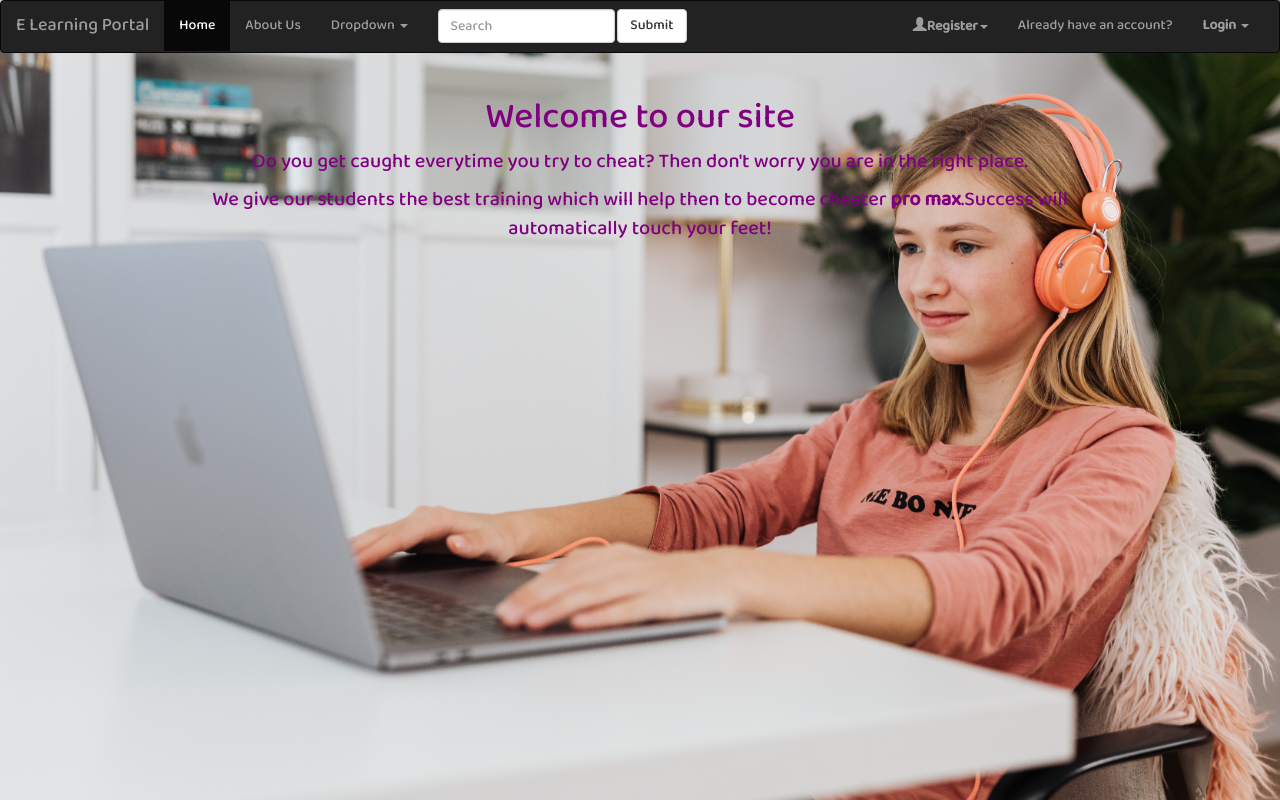
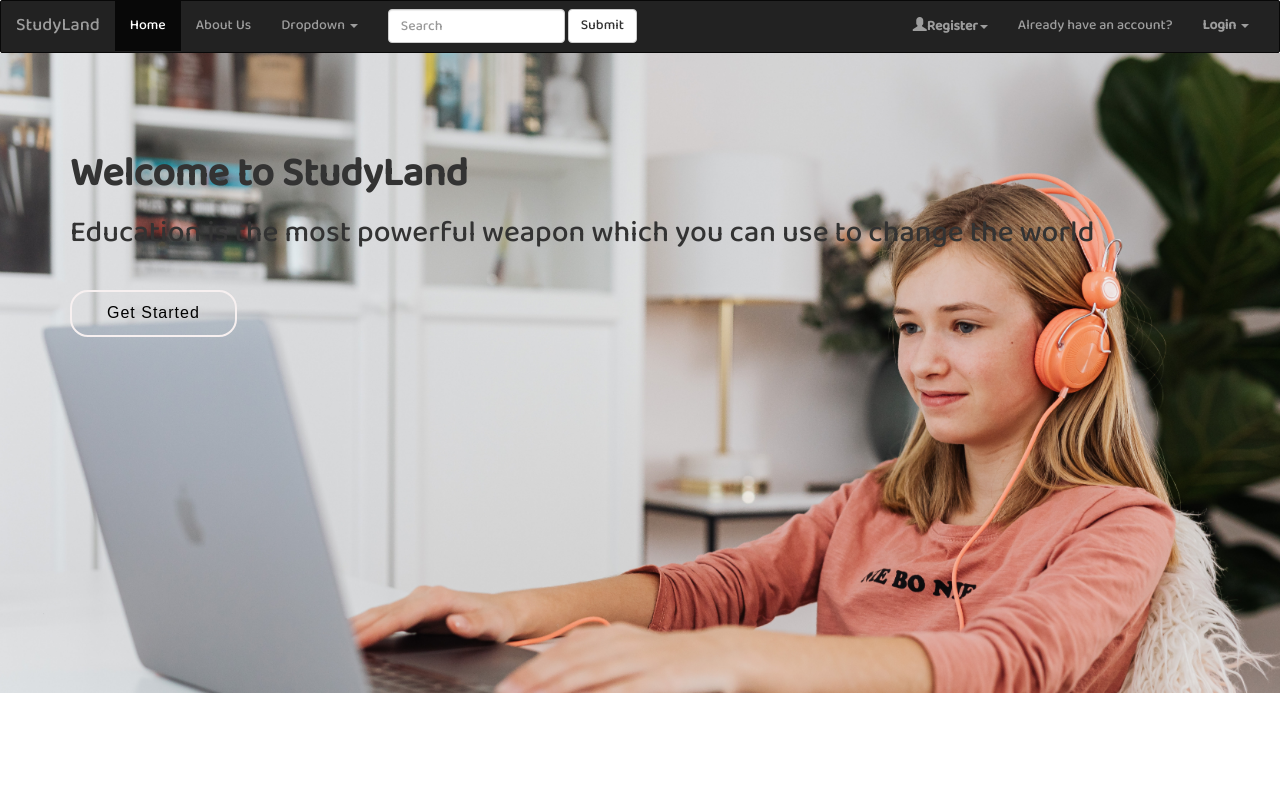
Before and after one commit to sabyasachi27/E-Learning-Portal, a PHP site: page / in a window 1280 px wide. Run offline with PHP 8.4, Linux system fonts and the light colour scheme; some libraries are stand-ins or nearby versions.

Commit message:
change done

```diff
--- a/index.php
+++ b/index.php
@@ -38,7 +38,7 @@
         <span class="icon-bar"></span>
         <span class="icon-bar"></span>
       </button>
-      <a class="navbar-brand" href="index.php">E Learning Portal</a>
+      <a class="navbar-brand" href="index.php">StudyLand</a>
     </div>
 
     <!-- Collect the nav links, forms, and other content for toggling -->
@@ -117,10 +117,16 @@
     </div><!-- /.navbar-collapse -->
   </div><!-- /.container-fluid -->
 </nav>
-<section id="home">
-<h1>Welcome to our site</h1>
-<p>Do you get caught everytime you try to cheat? Then don't worry you are in the right place.</p>
-<p>We give our students the best training which will help then to become cheater <b>pro max</b>.Success will automatically touch your feet!</P>
+
+<!-- ======Start of Home Section====== -->
+<section id="home" class="d-flex align-items-center">
+<div class="container" data-aos="zoom-out" data-aos-delay="100">
+      <h1>Welcome to <span>StudyLand</span></h1>
+      <h2>Education is the most powerful weapon which you can use to change the world</h2>
+      <div class="d-flex">
+        <a href="#" class="btn-get-started">Get Started</a>
+      </div>
+    </div>
 </section>
 </body>
 <!-- this div is for the buttons -->
--- a/student/stud-profile.php
+++ b/student/stud-profile.php
@@ -73,7 +73,7 @@
       <ul>
         <li><i class="fa fa-envelope-o"></i><a href="#">Dashboard</a></li>
         <li><i class="fa fa-pencil-square-o"></i><a href="edit-profile.php">Edit Profile</a></li>
-        <li><i class="fa fa-sign-out"></i><a href="after-logout.php">Logout</a></li>
+        <li><i class="fa fa-sign-out"></i><a href="../index.php">Logout</a></li>
       </ul>
     </div>
     </div><!-- /.navbar-collapse -->
--- a/style.css
+++ b/style.css
@@ -2,10 +2,9 @@
     body {
         margin: 0px;
         padding: 0px;
-        background: url(img/bg.jpg) no-repeat center center fixed;
-        background-size: cover;
         font-family: 'Baloo Bhai 2', cursive;
     }
+
     #login-dp{
         min-width: 250px;
         padding: 14px 14px 0;
@@ -57,14 +56,47 @@
         }
     }
     #home{
-        display: flex;
-        flex-direction: column;
-        text-align: center;
-        justify-content: center;
-        padding: 5px 200px;
-        color: purple;
+        width: 100%;
+        height: 80vh;
+        background: url(img/bg.jpg) top center;
+        background-size: cover;
+        position: relative;
     }
-    section p{
-        font-size: 20px;
-        color:purple;
-    }
+    #home .container {
+        position: relative;
+      }
+   #home .btn-get-started{
+        font-family: "Raleway", sans-serif;
+        font-weight: 500;
+        font-size: 16px;
+        letter-spacing: 1px;
+        display: inline-block;
+        padding: 10px 35px;
+        border-radius: 18px;
+        transition: 0.5s;
+        margin-top: 30px;
+        border: 2px solid rgb(247, 240, 240);
+        color: black;
+   }
+   .btn-get-started:hover{
+        background-color: white;
+   }
+   #home a{
+       text-decoration: none;
+   }
+
+   #home .container{
+    padding-top: 80px;
+}
+@media (min-width: 1024px)
+#home{
+    background-attachment: fixed;
+}
+.navbar{
+    margin-bottom: 0px;
+    border-radius: 2px;
+}
+.container h1{
+    font-weight: 600;
+    font-size: 40px;
+}
--- a/teacher/register-acc-teacher.php
+++ b/teacher/register-acc-teacher.php
@@ -1,4 +1,4 @@
-<?php include_once "./connection.php"; ?>
+<?php include_once "../connection.php"; ?>
 
 <?php
 
@@ -14,7 +14,7 @@
         if($qry_exec)
         {
             echo "Register Successful";
-            header('location: ./loginAs.php');
+            header('location: ../loginAs.php');
         }
         else
         {
--- a/teacher/register-teacher.php
+++ b/teacher/register-teacher.php
@@ -10,7 +10,7 @@
 	padding: 0;
 }
 body{
-	background: url(./img/teacher-bg.jpg) no-repeat center center fixed;
+	background: url(../img/teacher-bg.jpg) no-repeat center center fixed;
 	background-size: cover;
 }
 .container{
```
Also changed, not shown: student/after-logout-style.css (deleted, +0 -70 lines), student/after-logout.php (deleted, +0 -123 lines).
